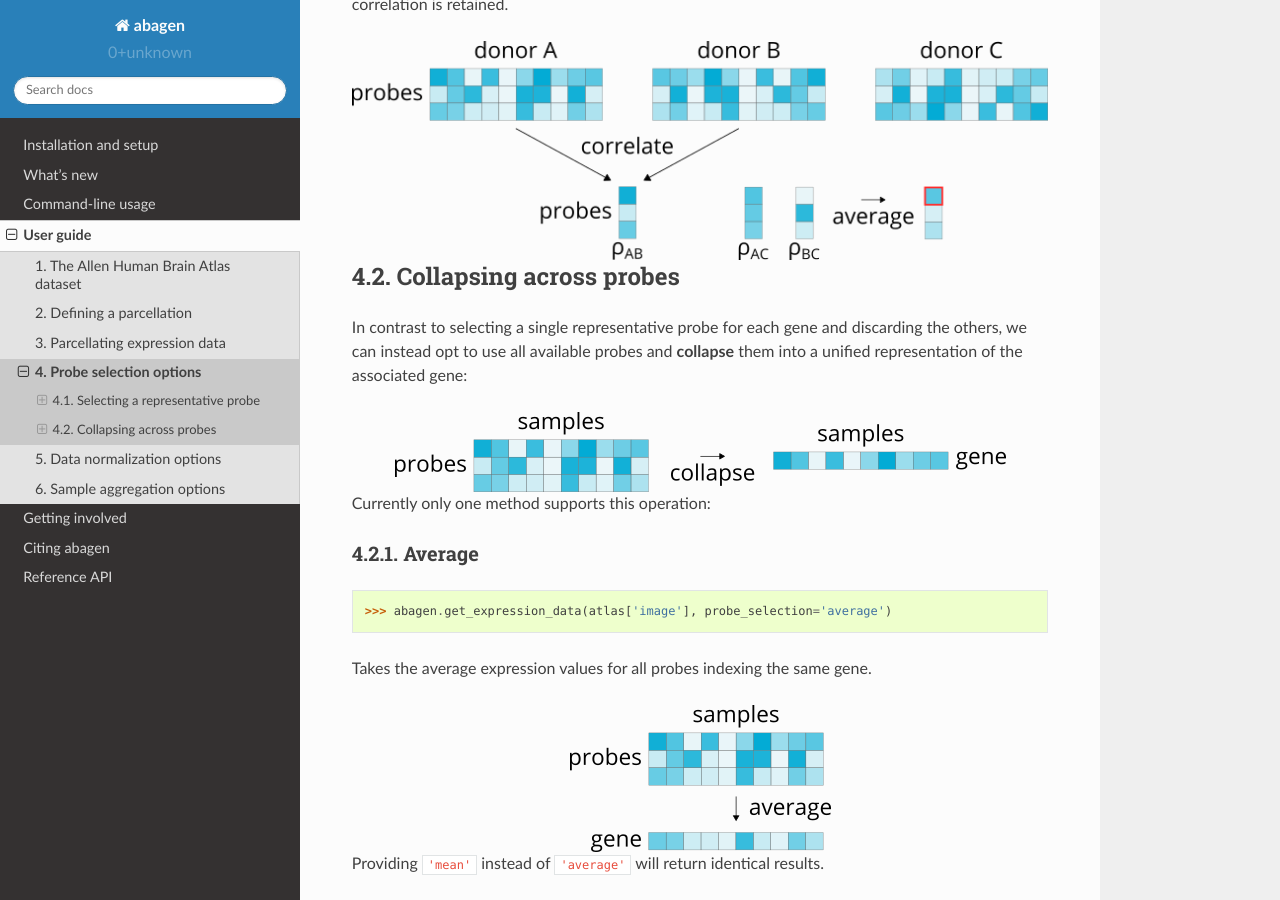
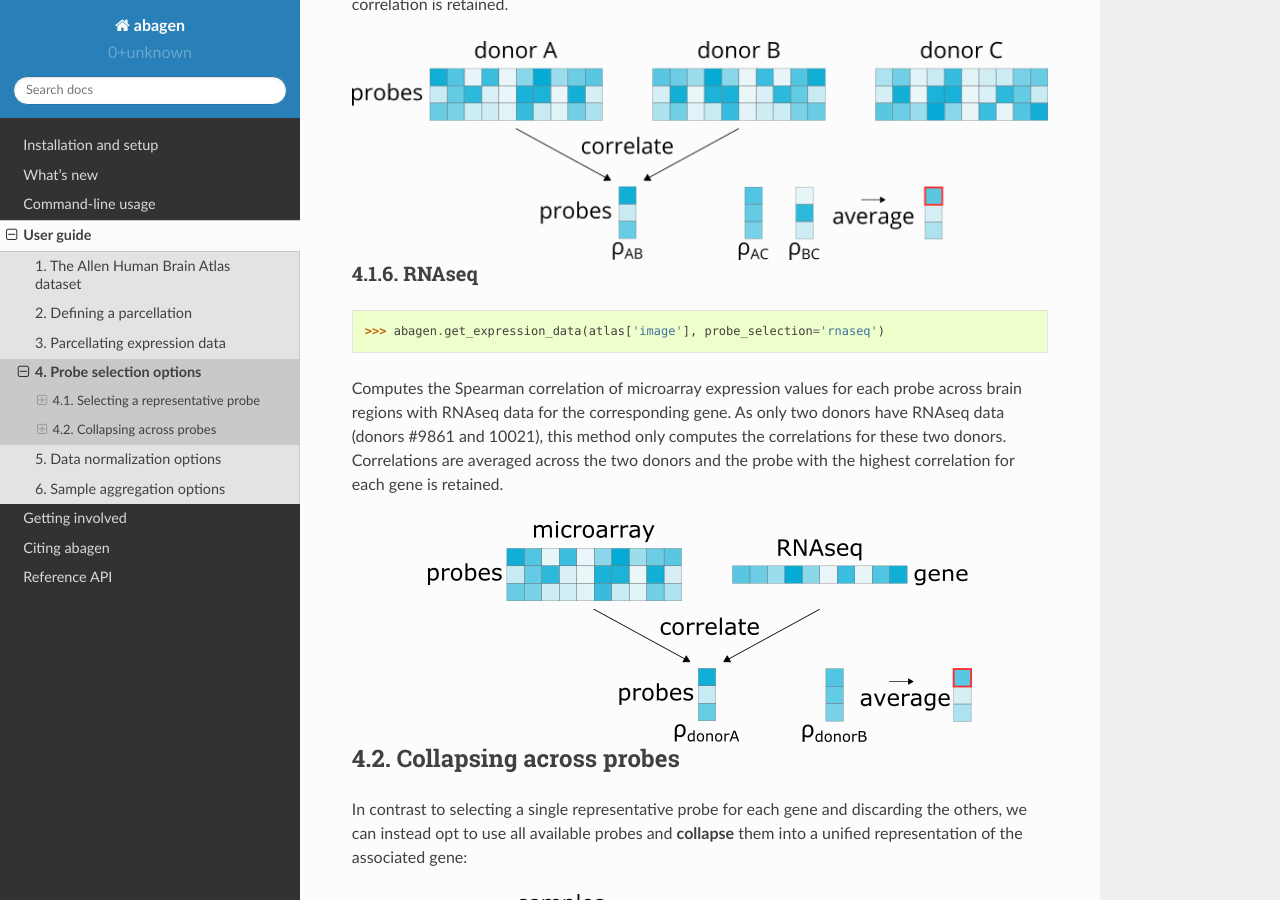
Before and after one commit to rmarkello/abagen, a Sphinx documentation site: the page built from docs/user_guide/probes.rst, in a window 1280 px wide and 900 px high, scrolled down 2686 px. Built offline with Sphinx 7.4.7 and the Read the Docs theme 2.0.0, drawn with Linux system fonts in a browser that asks for light colours; some of the changed text lies outside the part shown.

Commit message:
[DOC] Add RNAseq probe option to docs

```diff
--- a/docs/user_guide/probes.rst
+++ b/docs/user_guide/probes.rst
@@ -135,6 +135,24 @@ averaged and the probe with the highest correlation is retained.
 .. image:: imgs/diff_stability.png
    :align: center
 
+.. _usage_probes_rnaseq:
+
+RNAseq
+^^^^^^
+
+.. code-block:: python
+
+    >>> abagen.get_expression_data(atlas['image'], probe_selection='rnaseq')
+
+Computes the Spearman correlation of microarray expression values for each
+probe across brain regions with RNAseq data for the corresponding gene. As only
+two donors have RNAseq data (donors #9861 and 10021), this method only computes
+the correlations for these two donors. Correlations are averaged across the two
+donors and the probe with the highest correlation for each gene is retained.
+
+.. image:: imgs/rnaseq.png
+   :align: center
+
 .. _usage_probes_collapse:
 
 Collapsing across probes
```
Also changed, not shown: other parts of docs/user_guide/probes.rst (+1 -1 lines), docs/_static/probes.svg, docs/user_guide/imgs/rnaseq.png (added).
